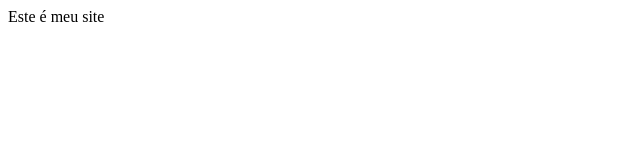
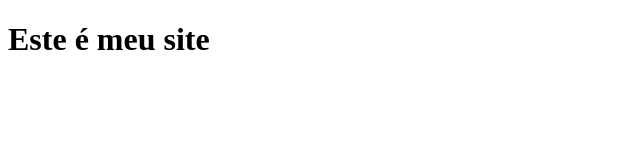
Before and after one commit to fndalemao/site, a plain HTML site: page index.html in a window 1280 px wide. Shown: the whole page, without its empty margins (0-640 px from the left). Drawn offline with Linux system fonts and the light colour scheme.

Commit message:
Inclusão do título

```diff
--- a/index.html
+++ b/index.html
@@ -5,6 +5,6 @@
 <title> Meu Site </title>
 </head>
 <body>
-Este é meu site
+<h1>Este é meu site</h1>
 </body>
 </html>
```
